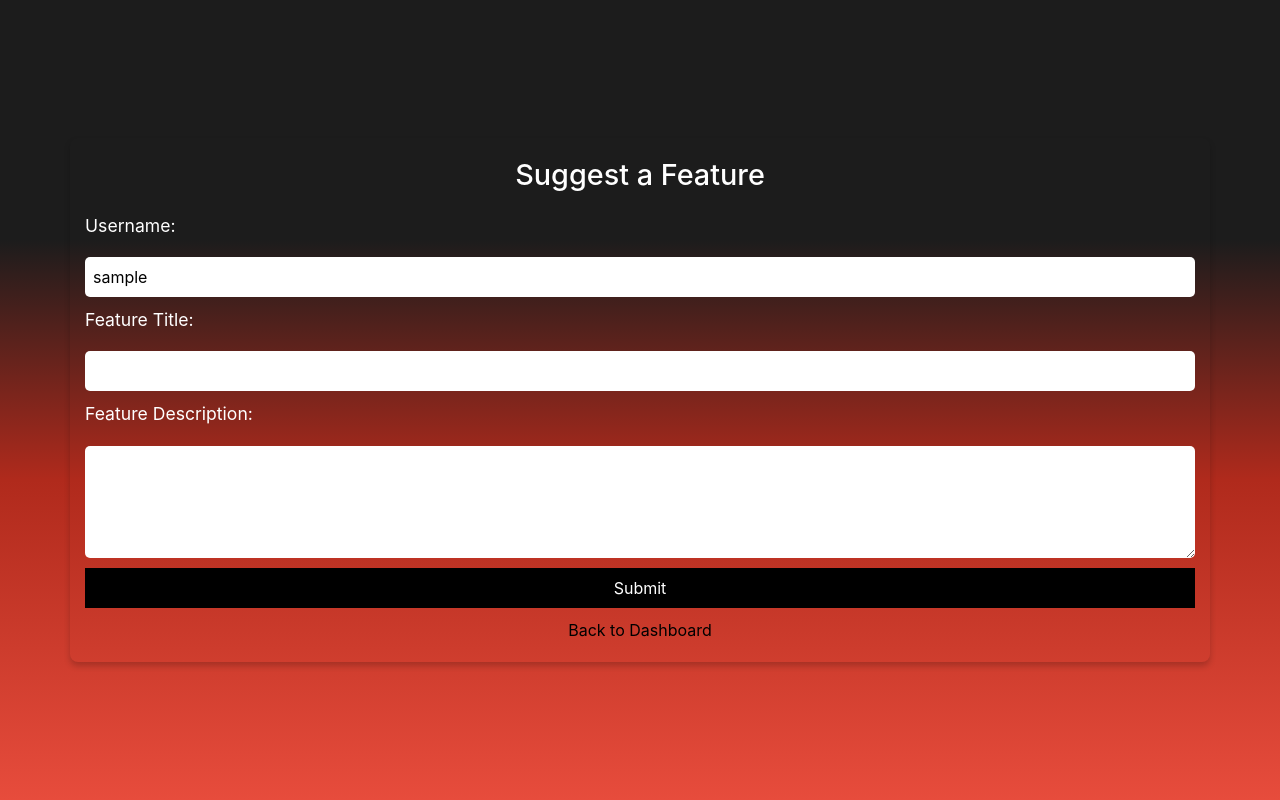
After one commit to Cellie0320/personal_expense_tracker, a PHP site: page /suggestfeature.php in a window 1280 px wide. The commit adds this page. Run offline with PHP 8.4, Linux system fonts and the light colour scheme; the visitor is signed in with stand-in values (Sample User, id 1).

Commit message:
Implement expense deletion and chart data retrieval; enhance expense editing with user feedback and add feature suggestion form.

```diff
--- a/backend/delete_expense.php
+++ b/backend/delete_expense.php
@@ -6,7 +6,7 @@ session_start();
 // Check if the user is logged in
 if (!isset($_SESSION['user_id'])) {
     http_response_code(403);
-    echo "Unauthorized";
+    echo json_encode(["error" => "Unauthorized"]);
     exit;
 }
 
@@ -19,5 +19,5 @@ $query = "DELETE FROM expenses WHERE id = :id";
 $stmt = $pdo->prepare($query);
 $stmt->execute(['id' => $id]);
 
-echo "Expense deleted successfully!";
+echo json_encode(["success" => "Expense deleted successfully!"]);
 ?>
--- /dev/null
+++ b/frontend/public/suggestfeature.css
@@ -0,0 +1,109 @@
+/* General Reset */
+* {
+    margin: 0;
+    padding: 0;
+    box-sizing: border-box;
+}
+
+/* Body Styling */
+body {
+    font-family: 'Roboto', sans-serif;
+    background: linear-gradient(to bottom, #1c1c1c 30%, #b02a1c 60%, #e74c3c);
+    color: white;
+    display: flex;
+    justify-content: center;
+    align-items: center;
+    height: 100vh;
+    margin: 0;
+}
+
+/* Container for the form */
+.container {
+    background-color: transparent; /* Semi-transparent background */
+    padding: 20px;
+    border-radius: 8px;
+    box-shadow: 0px 4px 6px rgba(0, 0, 0, 0.2);
+    width: 100%;
+    max-width: 200px; /* Make the form container smaller in width */
+    text-align: center;
+}
+
+/* Center the heading */
+.container h1 {
+    margin-bottom: 20px;
+    font-size: 1.8rem;
+    color: white; /* Ensure the heading text is white */
+}
+
+/* Form Styling */
+form {
+    display: grid;
+    grid-template-columns: 1fr;
+    gap: 10px; /* Reduce gap between form elements */
+    width: 100%;
+}
+
+label {
+    font-size: 1.1rem;
+    text-align: left;
+    color: white; /* Ensure label text is white */
+}
+
+input[type="text"],
+input[type="email"],
+textarea {
+    padding: 8px; /* Reduce padding to make form elements smaller */
+    border: none;
+    border-radius: 5px;
+    font-size: 1rem;
+    width: 100%;
+}
+
+textarea {
+    resize: vertical;
+}
+
+/* Submit Button Styling */
+button {
+    padding: 8px 16px; /* Reduce padding to make button smaller */
+    font-size: 1rem;
+    color: white;
+    background-color: black; /* Black background color */
+    border: none;
+    border-radius: 5px;
+    cursor: pointer;
+    transition: background-color 0.3s ease;
+}
+
+button:hover {
+    background-color: darkred; /* Dark red on hover */
+}
+
+a {
+    color: white; /* Use white text for links */
+    text-decoration: none;
+    margin-top: 10px;
+    display: inline-block;
+}
+
+a:hover {
+    text-decoration: underline;
+}
+
+.message {
+    margin-bottom: 15px;
+    font-size: 1rem;
+    color: white; /* Ensure message text is white */
+}
+
+/* Link Styling */
+a.back-link {
+    color: black; /* Use black text for the back link */
+    text-decoration: none;
+    margin-top: 10px;
+    display: inline-block;
+}
+
+a.back-link:hover {
+    text-decoration: underline;
+}
--- /dev/null
+++ b/frontend/public/suggestfeature.php
@@ -0,0 +1,34 @@
+<?php
+session_start();
+if (!isset($_SESSION['username'])) {
+    header("Location: login.php"); // Redirect to login if not logged in
+    exit();
+}
+$username = htmlspecialchars($_SESSION['username']); // Retrieve and sanitize the username
+?>
+<!DOCTYPE html>
+<html lang="en">
+<head>
+    <meta charset="UTF-8">
+    <meta name="viewport" content="width=device-width, initial-scale=1.0">
+    <title>Suggest a Feature</title>
+    <link rel="stylesheet" href="suggestfeature.css">
+    <link rel="stylesheet" href="https://cdnjs.cloudflare.com/ajax/libs/font-awesome/6.0.0-beta3/css/all.min.css">
+    <link rel="stylesheet" href="https://stackpath.bootstrapcdn.com/bootstrap/4.5.2/css/bootstrap.min.css">
+</head>
+<body>
+    <div class="container">
+        <h1 class="white-text">Suggest a Feature</h1>
+        <form id="suggest-feature-form" method="get" action="mailto:marceldelange20@gmail.com" enctype="text/plain">
+            <label for="username">Username:</label>
+            <input type="text" id="username" name="username" value="<?php echo $username; ?>" readonly>
+            <label for="title">Feature Title:</label>
+            <input type="text" id="title" name="subject" required>
+            <label for="description">Feature Description:</label>
+            <textarea id="description" name="body" rows="4" required></textarea>
+            <button type="submit">Submit</button>
+        </form>
+        <a href="dashboard.php" class="back-link">Back to Dashboard</a>
+    </div>
+</body>
+</html>
```
Also changed, not shown: backend/edit_expense.php (+13 -17 lines), backend/get_chart_data.php (added, +31 -0 lines), frontend/public/dashboard.css (+16 -20 lines), frontend/public/dashboard.php (+5 -4 lines).
